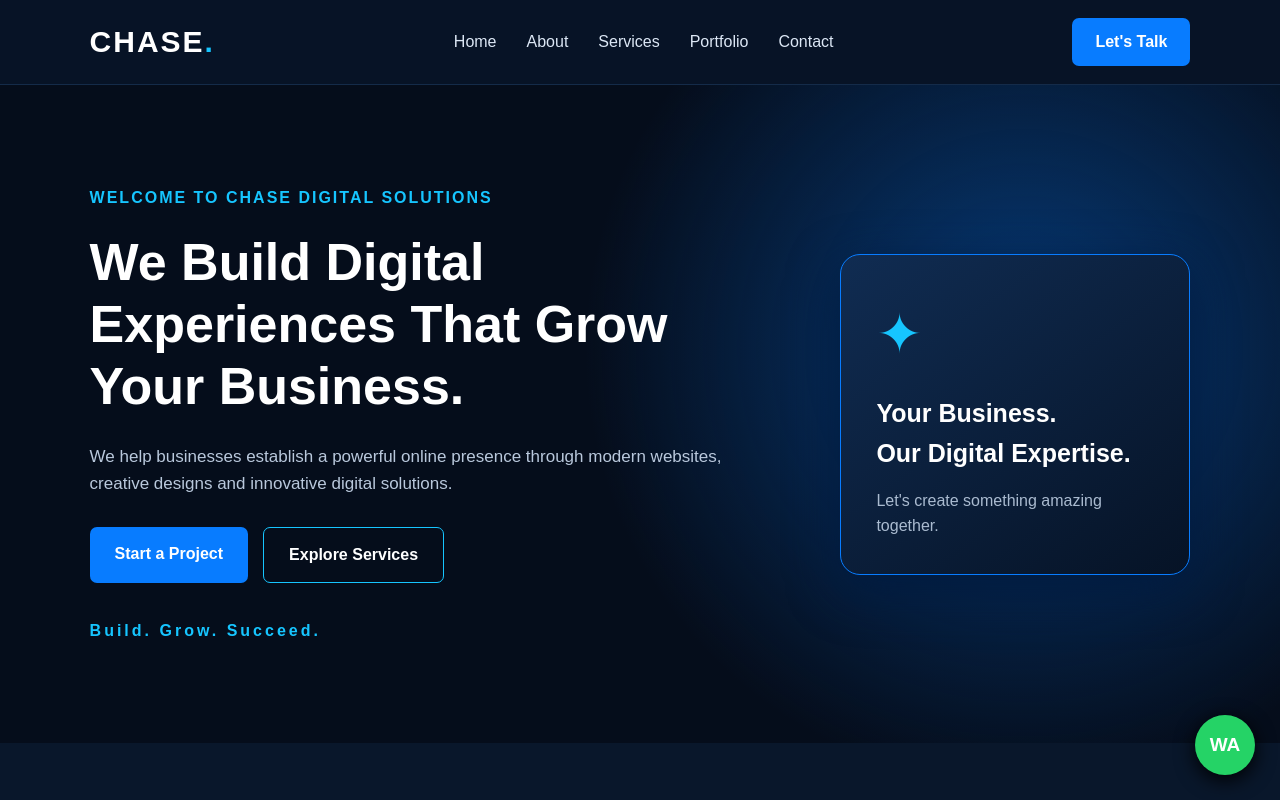
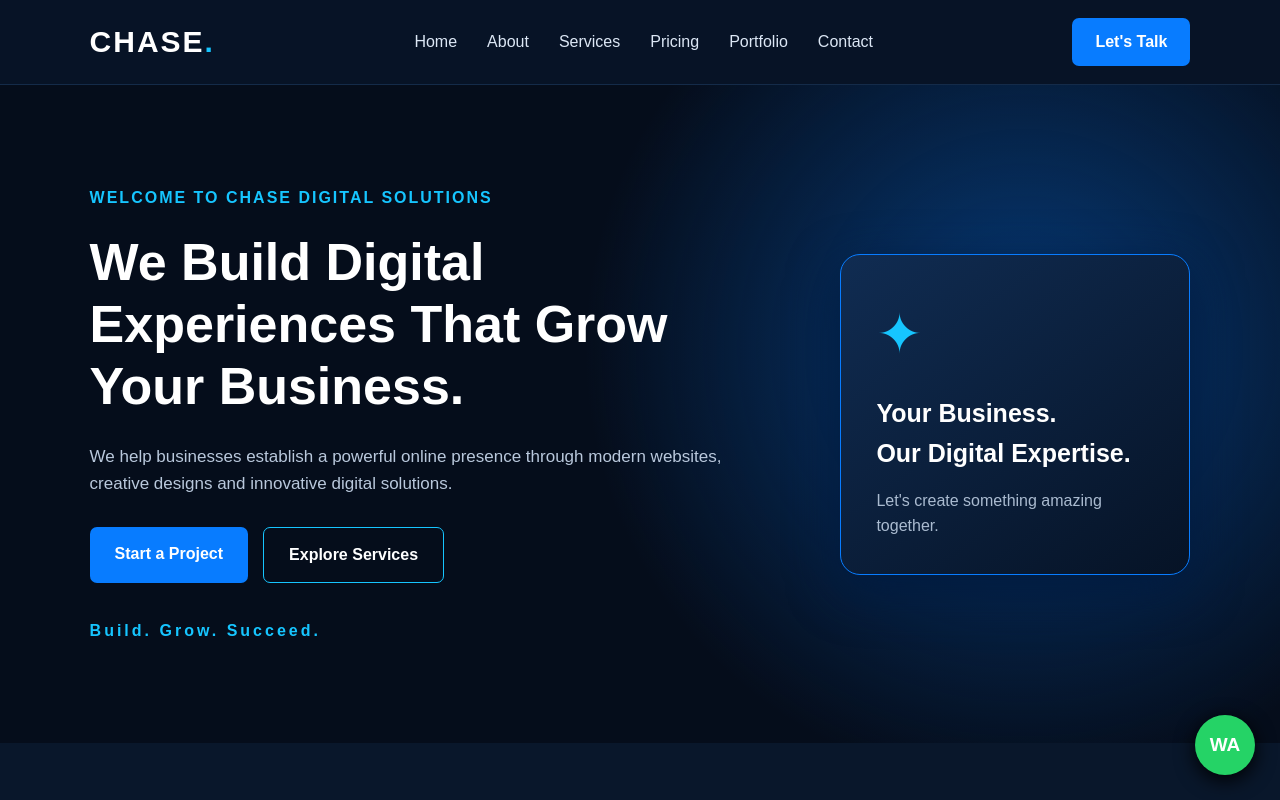
Before and after one commit to nurudeenkamaldeen405-boop/chase-digital-solutions, a plain HTML site: page index.html in a window 1280 px wide. Shown: the top 800 px of the page. Drawn offline with Linux system fonts and the light colour scheme.

Commit message:
index.html

```diff
--- a/index.html
+++ b/index.html
@@ -23,6 +23,7 @@
             <li><a href="#home">Home</a></li>
             <li><a href="#about">About</a></li>
             <li><a href="#services">Services</a></li>
+            <li><a href="#pricing">Pricing</a></li>
             <li><a href="#portfolio">Portfolio</a></li>
             <li><a href="#contact">Contact</a></li>
         </ul>
```
